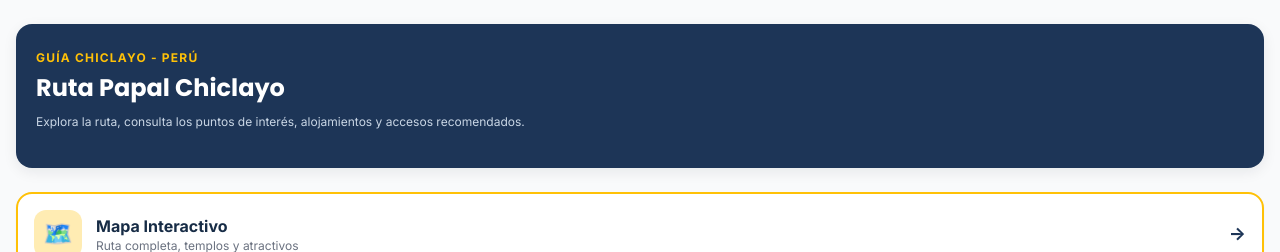
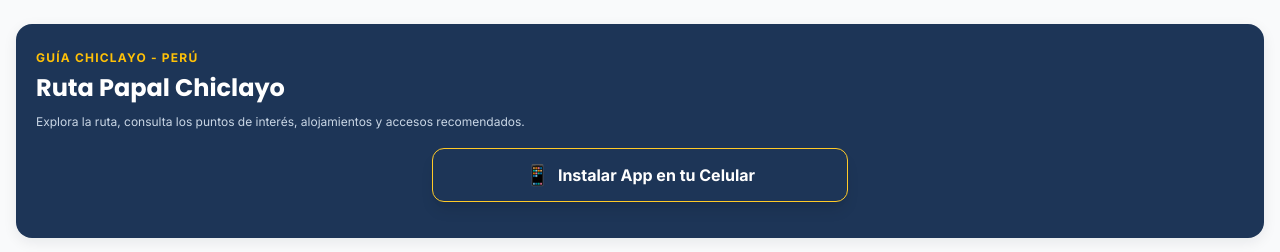
Before and after one commit to CarlosJavier81/pwa-ruta-papa-chiclayo, a React (Vite) app: page / in a window 1280 px wide. Shown: the top 252 px of the page. Built offline with nearby package versions, Linux system fonts and the light colour scheme.

Commit message:
Refactor PWA installation event handling

```diff
--- a/src/components/InstallPWA.tsx
+++ b/src/components/InstallPWA.tsx
@@ -8,12 +8,21 @@ declare global {
       eventName: string,
       eventParams?: Record<string, any>
     ) => void;
+    deferredPwaPrompt?: any;
   }
 }
 
 interface BeforeInstallPromptEvent extends Event {
   prompt: () => Promise<void>;
   userChoice: Promise<{ outcome: 'accepted' | 'dismissed' }>;
+}
+
+// Escuchar el evento antes de que React cargue para evitar perder la referencia
+if (typeof window !== 'undefined') {
+  window.addEventListener('beforeinstallprompt', (e) => {
+    e.preventDefault();
+    window.deferredPwaPrompt = e;
+  });
 }
 
 // Función auxiliar para enviar eventos a GA4 de forma segura
@@ -59,22 +68,30 @@ export default function InstallPWA() {
     const isIosDevice = /iphone|ipad|ipod/.test(userAgent);
     setIsIOS(isIosDevice);
 
-    // 3. Capturar el evento de instalación nativo en Android / Chrome
+    // 3. Revisar si el evento ya fue capturado globalmente
+    if (window.deferredPwaPrompt) {
+      setDeferredPrompt(window.deferredPwaPrompt);
+      sendGA4Event('pwa_install_prompt_shown', { platform: 'android' });
+    }
+
+    // 4. Capturar el evento de instalación nativo en Android / Chrome
     const handleBeforeInstallPrompt = (e: Event) => {
       e.preventDefault();
+      window.deferredPwaPrompt = e;
       setDeferredPrompt(e as BeforeInstallPromptEvent);
 
       // Evento GA4: Se mostró el banner/botón de instalación disponible
       sendGA4Event('pwa_install_prompt_shown', { platform: 'android' });
     };
 
-    // 4. Capturar cuando la instalación se completa exitosamente
+    // 5. Capturar cuando la instalación se completa exitosamente
     const handleAppInstalled = () => {
       sendGA4Event('app_install', {
         platform: isIosDevice ? 'ios' : 'android',
         method: 'native_prompt'
       });
       setDeferredPrompt(null);
+      window.deferredPwaPrompt = null;
     };
 
     window.addEventListener('beforeinstallprompt', handleBeforeInstallPrompt);
@@ -86,32 +103,39 @@ export default function InstallPWA() {
     };
   }, []);
 
-  // Función para activar la instalación en Android
+  // Función para activar la instalación en Android / Desktop
   const handleInstallClick = async () => {
-  // 1. Enviar el evento a GA4 primero
+    // 1. Enviar el evento a GA4 siempre que se haga clic
     sendGA4Event('pwa_install_click', {
       platform: isIOS ? 'ios' : 'android'
     });
 
+    const activePrompt = deferredPrompt || window.deferredPwaPrompt;
+
     // 2. Verificar si tenemos guardado el evento nativo del navegador
-  if (!deferredPrompt) {
-    console.warn('El evento deferredPrompt no está disponible aún.');
+    if (!activePrompt) {
+      console.warn('El evento deferredPrompt no está disponible en este navegador/sesión.');
       return;
     }
 
+    try {
       // 3. Mostrar el prompt nativo de instalación
-  deferredPrompt.prompt();
+      await activePrompt.prompt();
 
       // 4. Esperar a que el usuario responda
-  const choiceResult = await deferredPrompt.userChoice;
+      const choiceResult = await activePrompt.userChoice;
 
       // 5. Enviar la decisión del usuario a GA4
       sendGA4Event('pwa_install_choice', {
         outcome: choiceResult.outcome // 'accepted' o 'dismissed'
       });
 
-  // 6. Limpiar la referencia
+      // 6. Limpiar referencias
       setDeferredPrompt(null);
+      window.deferredPwaPrompt = null;
+    } catch (err) {
+      console.error('Error al ejecutar el prompt de instalación:', err);
+    }
   };
 
   // Función para rastrear cuando un usuario de iPhone abre la guía
@@ -130,8 +154,8 @@ export default function InstallPWA() {
 
   return (
     <div className="w-full max-w-md mx-auto my-4 px-4">
-      {/* Opción A: Botón directo para Android / Chrome */}
-      {deferredPrompt && (
+      {/* Opción A: Botón directo para Android / Chrome / Desktop */}
+      {!isIOS && (
         <button
           onClick={handleInstallClick}
           className="w-full bg-navy-500 hover:bg-navy-600 text-white font-bold py-3 px-4 rounded-xl shadow-lg transition flex items-center justify-center gap-2 border border-gold-400"
```
Lines whose indentation alone changed are shown as unchanged.
